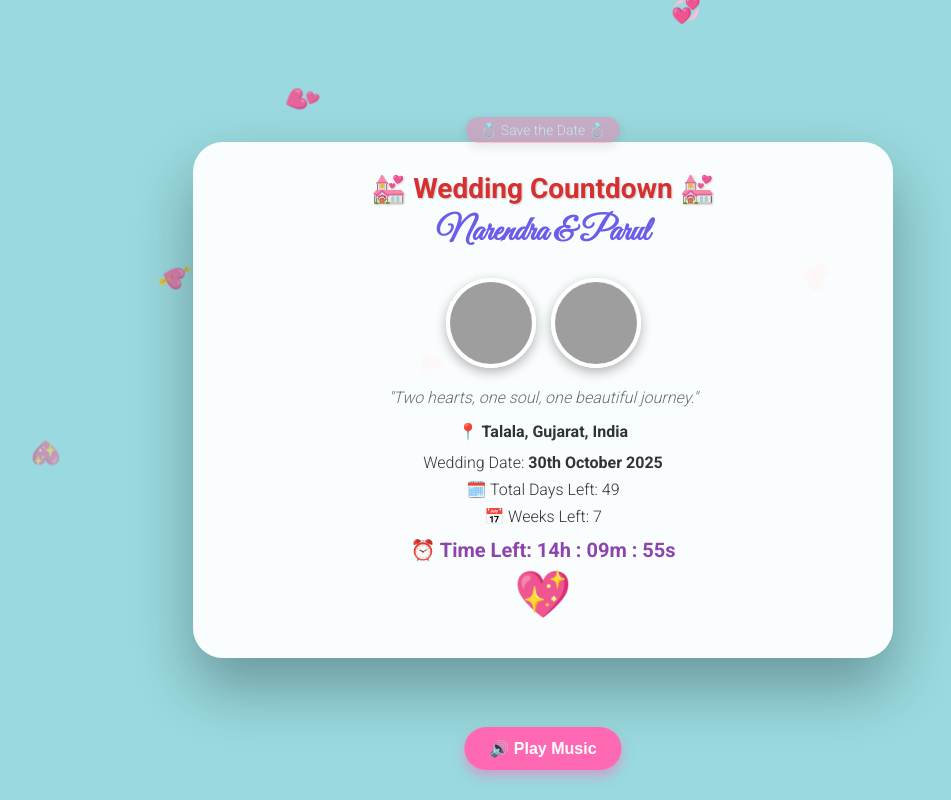
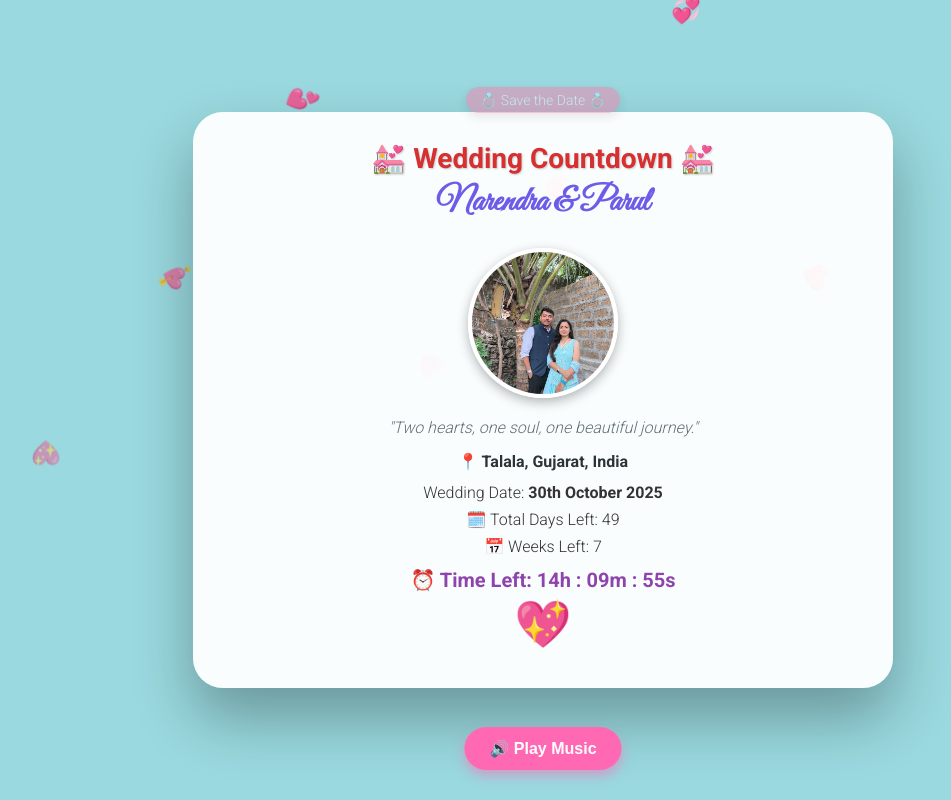
Before and after one commit to gisdevops-narendra/parulwedsnaren, a plain HTML site: page index.html in a window 1280 px wide. Shown: the whole page, without its empty margins (97-1048 px from the left). Drawn offline with Linux system fonts and the light colour scheme; grey boxes are pictures that could not be loaded.

Commit message:
single image

```diff
--- a/index.html
+++ b/index.html
@@ -6,7 +6,8 @@
   <meta name="viewport" content="width=device-width, initial-scale=1" />
   <title>Wedding Countdown | Narendra ❤️ Parul</title>
   <link rel="icon" href="icon.jpg" type="image/x-icon" />
-  <link href="https://fonts.googleapis.com/css2?family=Great+Vibes&family=Roboto:wght@300;700&display=swap" rel="stylesheet" />
+  <link href="https://fonts.googleapis.com/css2?family=Great+Vibes&family=Roboto:wght@300;700&display=swap"
+    rel="stylesheet" />
   <link rel="stylesheet" href="style.css" />
 </head>
 
@@ -28,10 +29,15 @@
     <h1>💒 Wedding Countdown 💒</h1>
     <h2>Narendra & Parul</h2>
 
-    <div class="images">
+    <!-- <div class="images">
       <img src="./naren.JPG" alt="Narendra" />
       <img src="./parul.JPG" alt="Parul" />
+    </div> -->
+
+    <div class="images">
+      <img src="./naren_parul.jpg" alt="Narendra & Parul" />
     </div>
+
 
     <div class="quote">"Two hearts, one soul, one beautiful journey."</div>
     <div class="location">📍 Talala, Gujarat, India</div>
--- a/style.css
+++ b/style.css
@@ -86,14 +86,15 @@ body {
 .images {
   display: flex;
   justify-content: center;
-  gap: 15px;
   margin: 20px 0;
-  flex-wrap: wrap;
+}
+.container .images {
+  text-align: center;
 }
 
 .images img {
-  width: 90px;
-  height: 90px;
+  width: 150px; /* adjust size as needed */
+  height: 150px;
   border-radius: 50%;
   object-fit: cover;
   border: 4px solid #fff;
```
Also changed, not shown: naren_parul.jpg (added).
